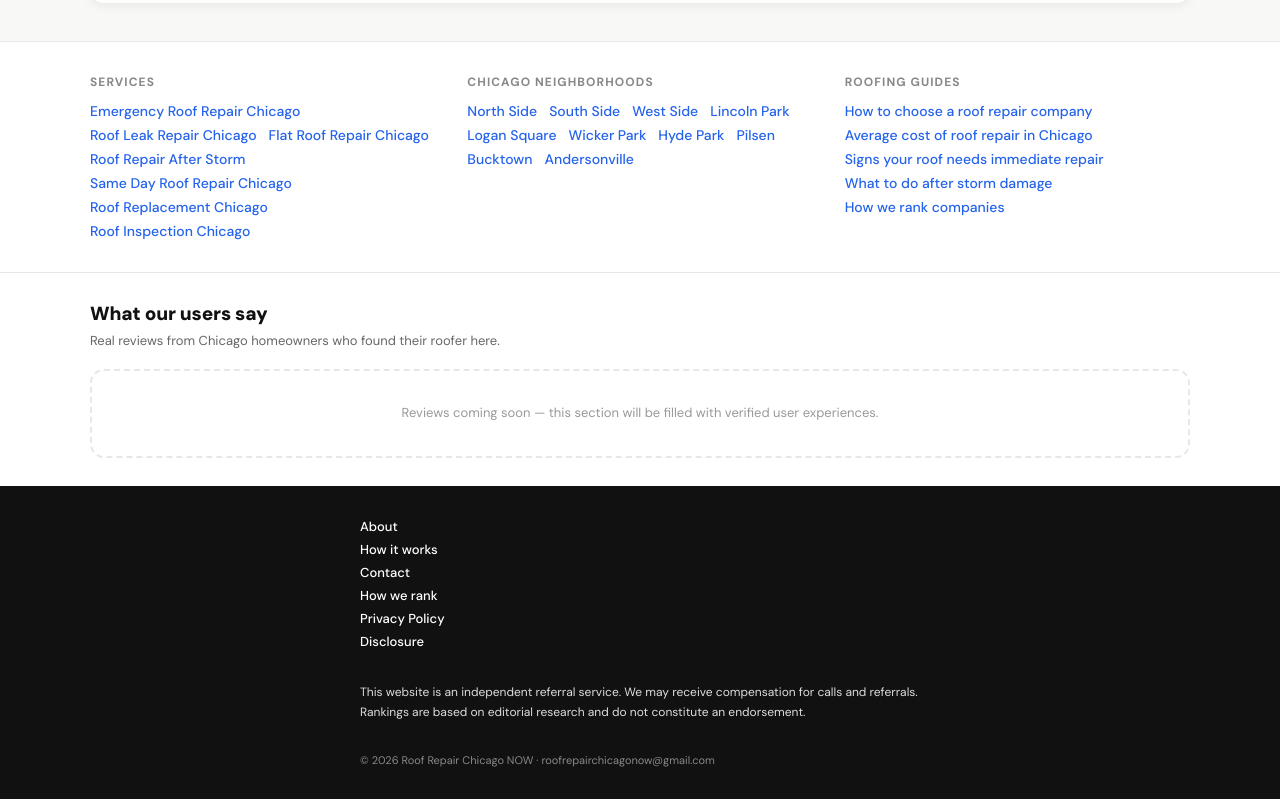
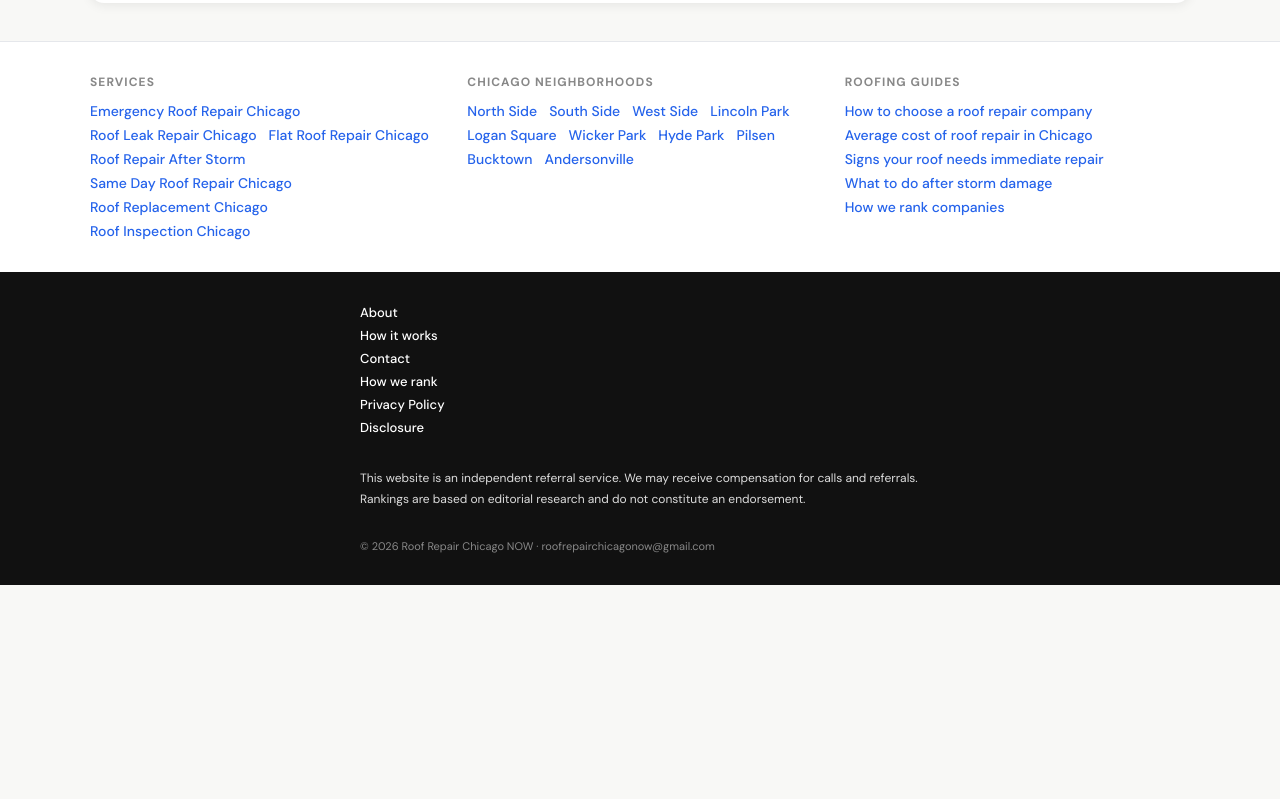
Before and after one commit to dm100usa-oss/roof-repair-chicago-now, a Next.js app: page / in a window 1280 px wide. Shown: the part 5445-6244 px from the top of the page. After the commit the page ends 6030 px from the top, so only its background shows below. Built offline with nearby package versions, Linux system fonts and the light colour scheme.

Commit message:
Update page.tsx

```diff
--- a/src/app/page.tsx
+++ b/src/app/page.tsx
@@ -215,16 +215,7 @@ export default function HomePage() {
       {/* INTERNAL LINKS */}
       <InternalLinks type="home" />
 
-      {/* REVIEWS PLACEHOLDER */}
-      <section className={styles.reviews}>
-        <div className={styles.reviewsInner}>
-          <div className={styles.reviewsTitle}>What our users say</div>
-          <div className={styles.reviewsSub}>Real reviews from Chicago homeowners who found their roofer here.</div>
-          <div className={styles.reviewsPlaceholder}>
-            Reviews coming soon — this section will be filled with verified user experiences.
-          </div>
-        </div>
-      </section>
+
     </>
   )
 }
```
